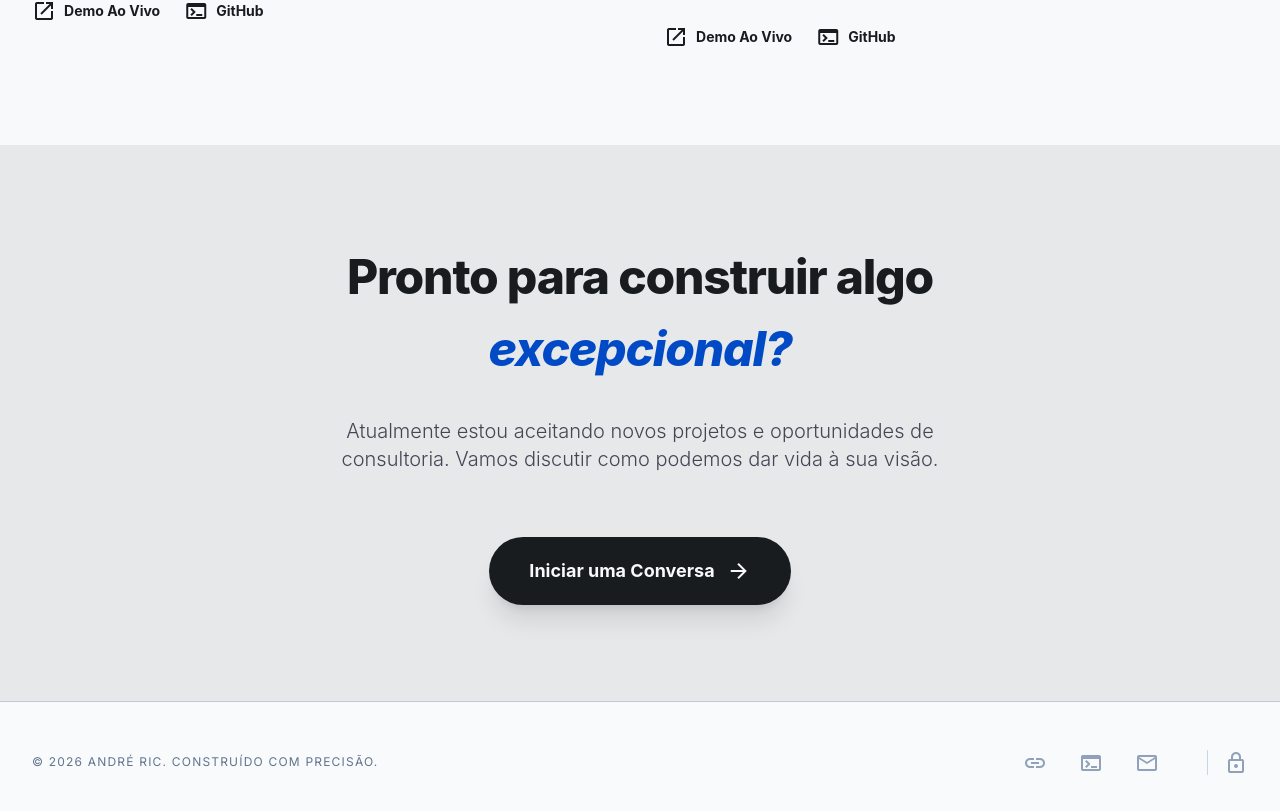
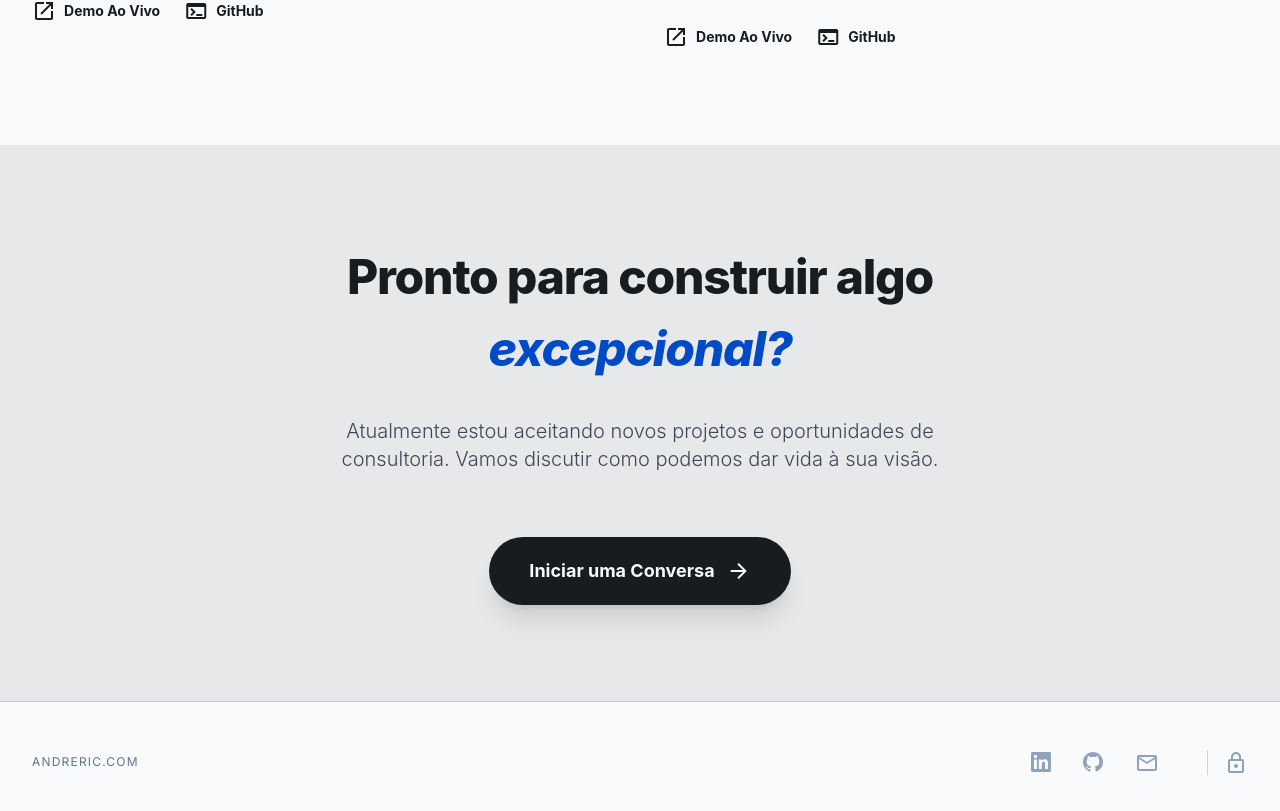
Before and after one commit to arporj/andreric.com, a React (Vite) app: page / in a window 1280 px wide. Shown: the part 4042-4853 px from the top of the page. Built offline with nearby package versions, Linux system fonts and the light colour scheme; no server answers; the database is empty.

Commit message:
style(footer): substitui texto por andreric.com e ícones por SVGs oficiais do LinkedIn e GitHub

```diff
--- a/src/components/Footer.tsx
+++ b/src/components/Footer.tsx
@@ -8,16 +8,20 @@
     <footer className="bg-slate-50 border-t border-outline-variant border-opacity-10 py-12 px-8">
       <div className="flex flex-col md:flex-row justify-between items-center gap-6 max-w-7xl mx-auto">
         <div className="text-xs font-['Inter'] uppercase tracking-widest text-slate-500">
-          {footer.copyright}
+          andreric.com
         </div>
         <div className="flex items-center gap-8">
-          <a className="text-slate-400 hover:text-blue-500 transition-colors hover:-translate-y-1 transition-transform duration-300" href={footer.links.linkedin}>
+          <a className="text-slate-400 hover:text-blue-600 transition-colors hover:-translate-y-1 transition-transform duration-300" href={footer.links.linkedin} target="_blank" rel="noopener noreferrer">
             <span className="sr-only">LinkedIn</span>
-            <span className="material-symbols-outlined" style={{ fontVariationSettings: "'FILL' 0, 'wght' 400, 'GRAD' 0, 'opsz' 24", verticalAlign: "middle" }}>link</span>
+            <svg viewBox="0 0 24 24" className="w-5 h-5 fill-current" xmlns="http://www.w3.org/2000/svg">
+              <path d="M20.447 20.452h-3.554v-5.569c0-1.328-.027-3.037-1.852-3.037-1.853 0-2.136 1.445-2.136 2.939v5.667H9.351V9h3.414v1.561h.046c.477-.9 1.637-1.85 3.37-1.85 3.601 0 4.267 2.37 4.267 5.455v6.286zM5.337 7.433a2.062 2.062 0 0 1-2.063-2.065 2.064 2.064 0 1 1 2.063 2.065zm1.782 13.019H3.555V9h3.564v11.452zM22.225 0H1.771C.792 0 0 .774 0 1.729v20.542C0 23.227.792 24 1.771 24h20.451C23.2 24 24 23.227 24 22.271V1.729C24 .774 23.2 0 22.222 0h.003z"/>
+            </svg>
           </a>
-          <a className="text-slate-400 hover:text-blue-500 transition-colors hover:-translate-y-1 transition-transform duration-300" href={footer.links.github}>
+          <a className="text-slate-400 hover:text-slate-900 transition-colors hover:-translate-y-1 transition-transform duration-300" href={footer.links.github} target="_blank" rel="noopener noreferrer">
             <span className="sr-only">GitHub</span>
-            <span className="material-symbols-outlined" style={{ fontVariationSettings: "'FILL' 0, 'wght' 400, 'GRAD' 0, 'opsz' 24", verticalAlign: "middle" }}>terminal</span>
+            <svg viewBox="0 0 24 24" className="w-5 h-5 fill-current" xmlns="http://www.w3.org/2000/svg">
+              <path d="M12 0C5.374 0 0 5.373 0 12c0 5.302 3.438 9.8 8.207 11.387.599.111.793-.261.793-.577v-2.234c-3.338.726-4.033-1.416-4.033-1.416-.546-1.387-1.333-1.756-1.333-1.756-1.089-.745.083-.729.083-.729 1.205.084 1.839 1.237 1.839 1.237 1.07 1.834 2.807 1.304 3.492.997.107-.775.418-1.305.762-1.604-2.665-.305-5.467-1.334-5.467-5.931 0-1.311.469-2.381 1.236-3.221-.124-.303-.535-1.524.117-3.176 0 0 1.008-.322 3.301 1.23A11.509 11.509 0 0 1 12 5.803c1.02.005 2.047.138 3.006.404 2.291-1.552 3.297-1.23 3.297-1.23.653 1.653.242 2.874.118 3.176.77.84 1.235 1.911 1.235 3.221 0 4.609-2.807 5.624-5.479 5.921.43.372.823 1.102.823 2.222v3.293c0 .319.192.694.801.576C20.566 21.797 24 17.3 24 12c0-6.627-5.373-12-12-12z"/>
+            </svg>
           </a>
           <a className="text-slate-400 hover:text-blue-500 transition-colors hover:-translate-y-1 transition-transform duration-300" href={footer.links.email}>
             <span className="sr-only">Email</span>
```
